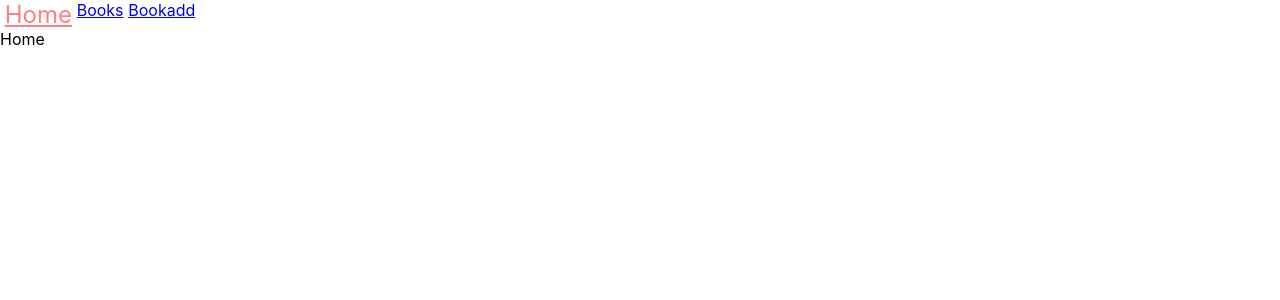
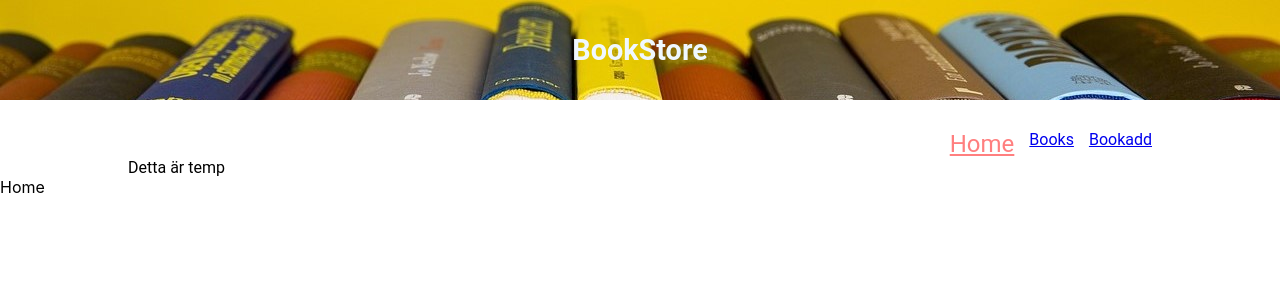
Before and after one commit to pernillamoreno/BookStore, a React (Create React App) app: page / in a window 1280 px wide. Shown: the top 300 px of the page. Built offline with nearby package versions, Linux system fonts and the light colour scheme.

Commit message:
commit SiteNav & Layout

```diff
--- a/src/App.tsx
+++ b/src/App.tsx
@@ -5,7 +5,8 @@ import SiteLayout from "./app/module/SiteLayout";
 function App() {
   return (
     <BrowserRouter>
-      <nav
+      <SiteLayout />
+      {/* <nav
         style={{
           width: 200,
           display: "flex",
@@ -17,14 +18,12 @@ function App() {
         </NavLink>
         <NavLink to="/list">Books</NavLink>
         <NavLink to="/add">Bookadd</NavLink>
-      </nav>
+      </nav>*/}
       <Routes>
         <Route path="/" element={<>Home</>}></Route>
         <Route path="/list" element={<>Books</>}></Route>
         <Route path="/add" element={<>Bookadd</>}></Route>
       </Routes>
-
-      {/* <SiteLayout />*/}
     </BrowserRouter>
   );
 }
--- a/src/app/module/SiteLayout.tsx
+++ b/src/app/module/SiteLayout.tsx
@@ -1,4 +1,5 @@
 import Style from "./SiteLayoutStyle.module.css";
+import SiteNav from "./SiteNav";
 
 const SiteLayout = () => {
   return (
@@ -10,6 +11,7 @@ const SiteLayout = () => {
       </article>
 
       <section className={Style["content-section"]}>
+        <SiteNav />
         <div>Detta är temp</div>
       </section>
     </>
--- /dev/null
+++ b/src/app/module/SiteNav.tsx
@@ -0,0 +1,27 @@
+import { NavLink } from "react-router-dom";
+import Style from "./SiteNavStyle.module.css";
+
+const SiteLayout = () => {
+  return (
+    <nav className={Style.container}>
+      <NavLink to="/">Home</NavLink>
+      <NavLink to="/List">Books</NavLink>
+      <NavLink to="/add">Bookadd</NavLink>
+    </nav>
+  );
+};
+export default SiteLayout;
+
+/*<nav
+  style={{
+    width: 200,
+    display: "flex",
+    justifyContent: "space-evenly",
+  }}
+>
+  <NavLink to="/" end>
+    Home
+  </NavLink>
+  <NavLink to="/list">Books</NavLink>
+  <NavLink to="/add">Bookadd</NavLink>
+</nav>;*/
--- /dev/null
+++ b/src/app/module/SiteNavStyle.module.css
@@ -0,0 +1,10 @@
+.container {
+    display: flex;
+    justify-content: right;
+    margin-top: 30px;
+
+}
+
+a {
+    margin-left: 15px;
+}
```
